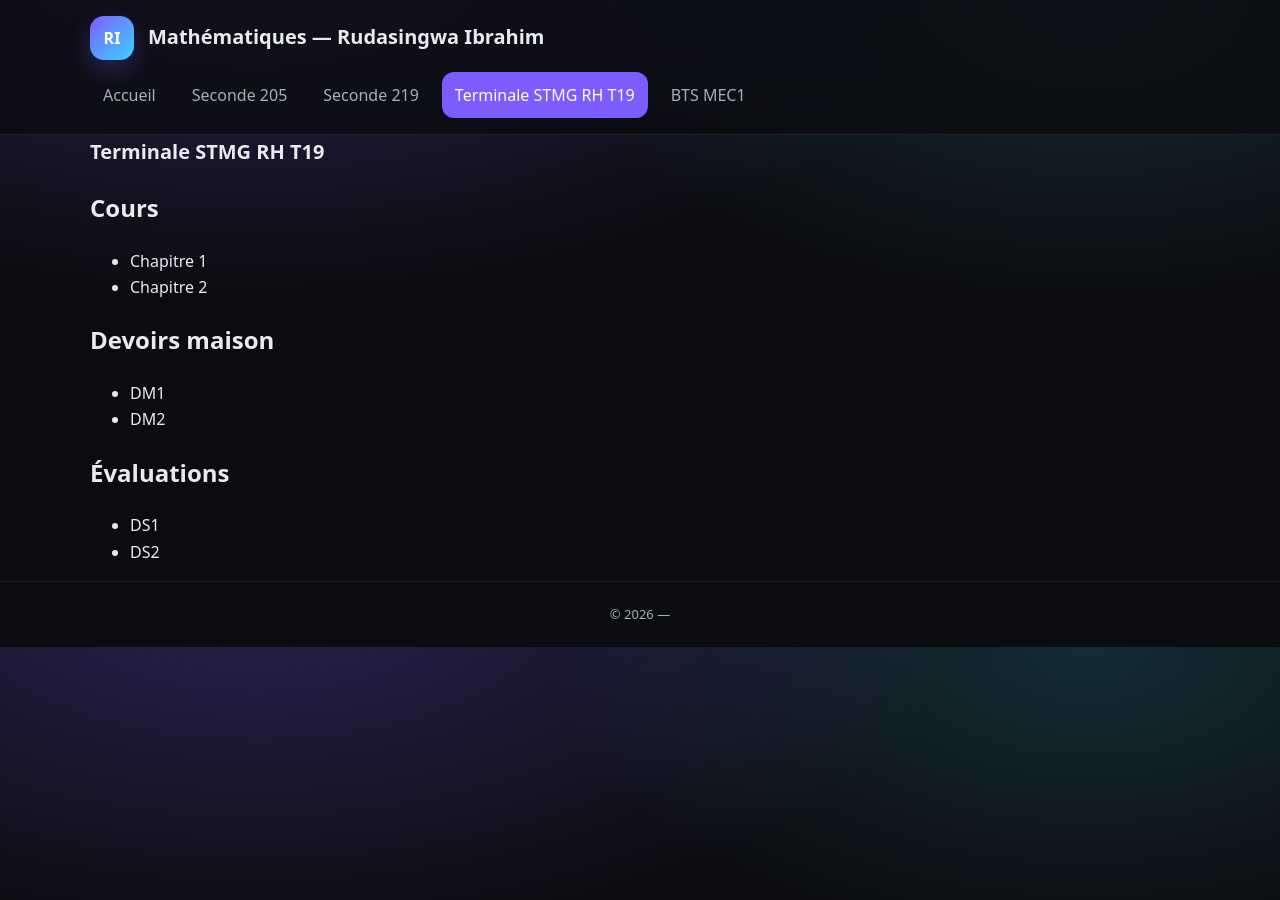
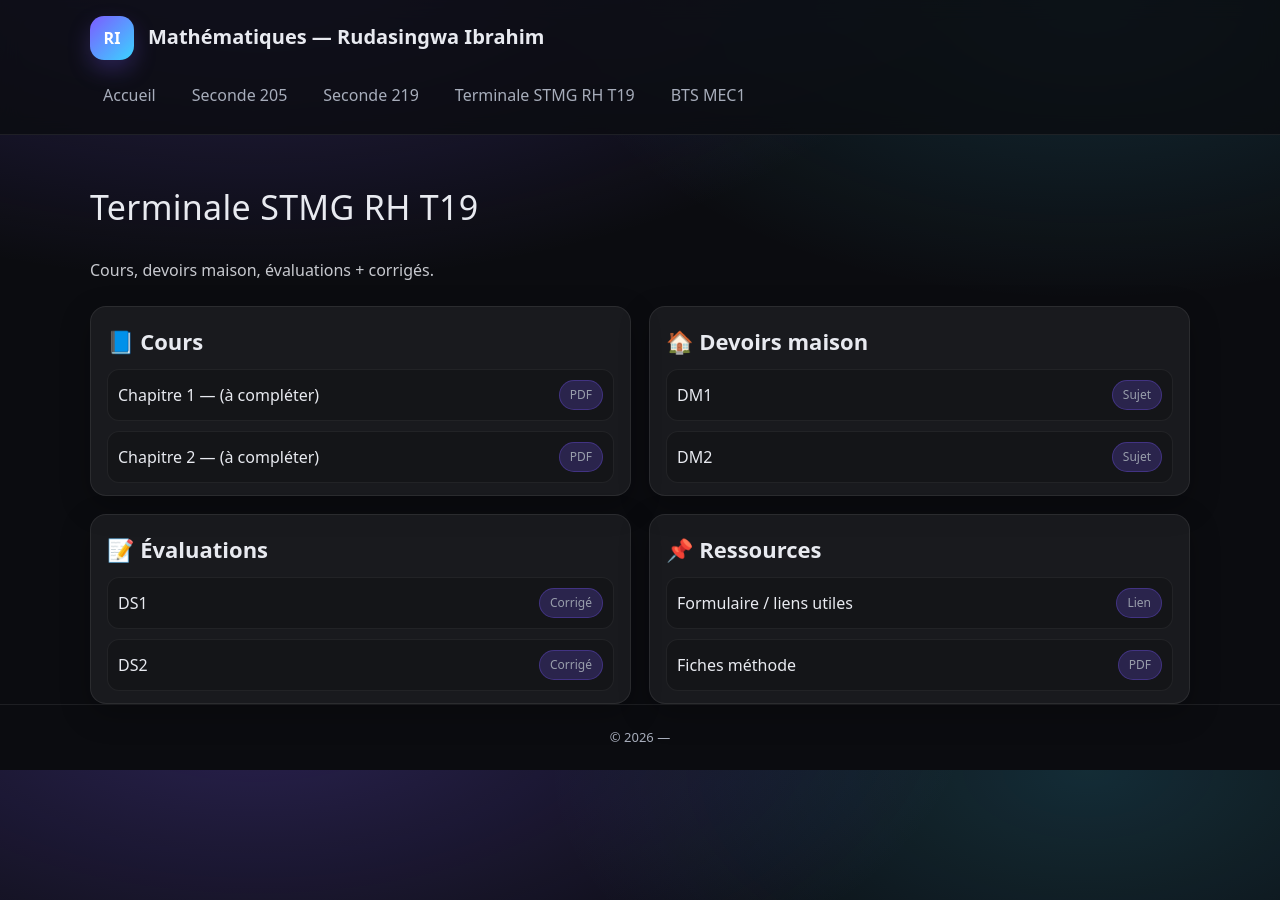
Before and after one commit to rudasingwaibrahim/rudasingwaibrahim.github.io, a Jekyll site: the page built from classes/tstmg-t19.md, in a window 1280 px wide. Built offline with Jekyll 4.4.1, drawn with Linux system fonts in a browser that asks for light colours.

Commit message:
Update tstmg-t19.md

```diff
--- a/classes/tstmg-t19.md
+++ b/classes/tstmg-t19.md
@@ -1,19 +1,44 @@
 ---
 layout: default
 title: Terminale STMG RH T19
-permalink: /classes/tstmg-t19/
+permalink: /classes/tstmgt-t19/
 ---
 
-# Terminale STMG RH T19
+<div class="page-title">Terminale STMG RH T19</div>
+<p class="page-subtitle">Cours, devoirs maison, évaluations + corrigés.</p>
 
-## Cours
-- Chapitre 1
-- Chapitre 2
+<div class="grid">
 
-## Devoirs maison
-- DM1
-- DM2
+  <section class="card">
+    <h2>📘 Cours</h2>
+    <ul class="items">
+      <li><a class="item-link" href="#"><span>Chapitre 1 — (à compléter)</span><span class="badge">PDF</span></a></li>
+      <li><a class="item-link" href="#"><span>Chapitre 2 — (à compléter)</span><span class="badge">PDF</span></a></li>
+    </ul>
+  </section>
 
-## Évaluations
-- DS1
-- DS2
+  <section class="card">
+    <h2>🏠 Devoirs maison</h2>
+    <ul class="items">
+      <li><a class="item-link" href="#"><span>DM1</span><span class="badge">Sujet</span></a></li>
+      <li><a class="item-link" href="#"><span>DM2</span><span class="badge">Sujet</span></a></li>
+    </ul>
+  </section>
+
+  <section class="card">
+    <h2>📝 Évaluations</h2>
+    <ul class="items">
+      <li><a class="item-link" href="#"><span>DS1</span><span class="badge">Corrigé</span></a></li>
+      <li><a class="item-link" href="#"><span>DS2</span><span class="badge">Corrigé</span></a></li>
+    </ul>
+  </section>
+
+  <section class="card">
+    <h2>📌 Ressources</h2>
+    <ul class="items">
+      <li><a class="item-link" href="#"><span>Formulaire / liens utiles</span><span class="badge">Lien</span></a></li>
+      <li><a class="item-link" href="#"><span>Fiches méthode</span><span class="badge">PDF</span></a></li>
+    </ul>
+  </section>
+
+</div>
```
